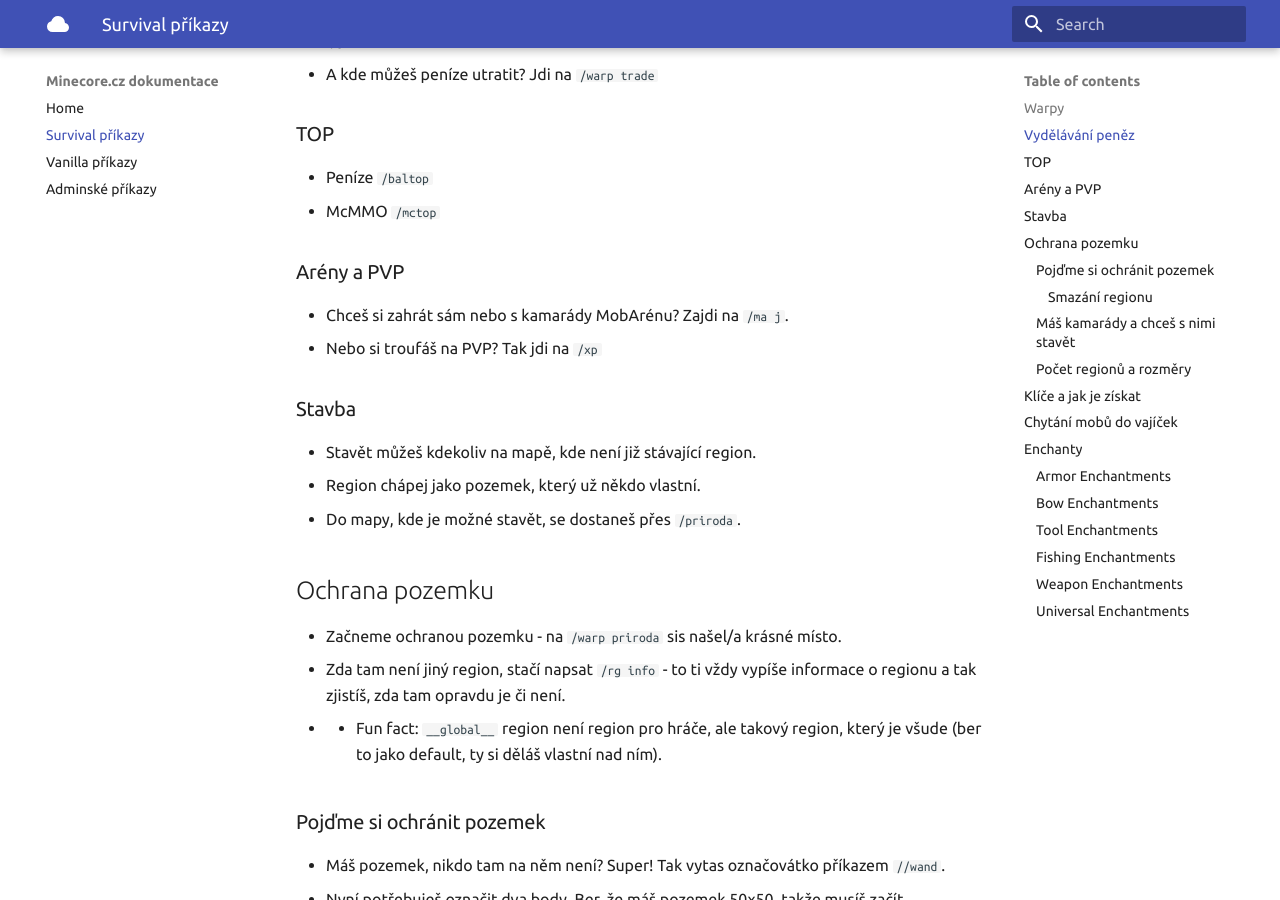
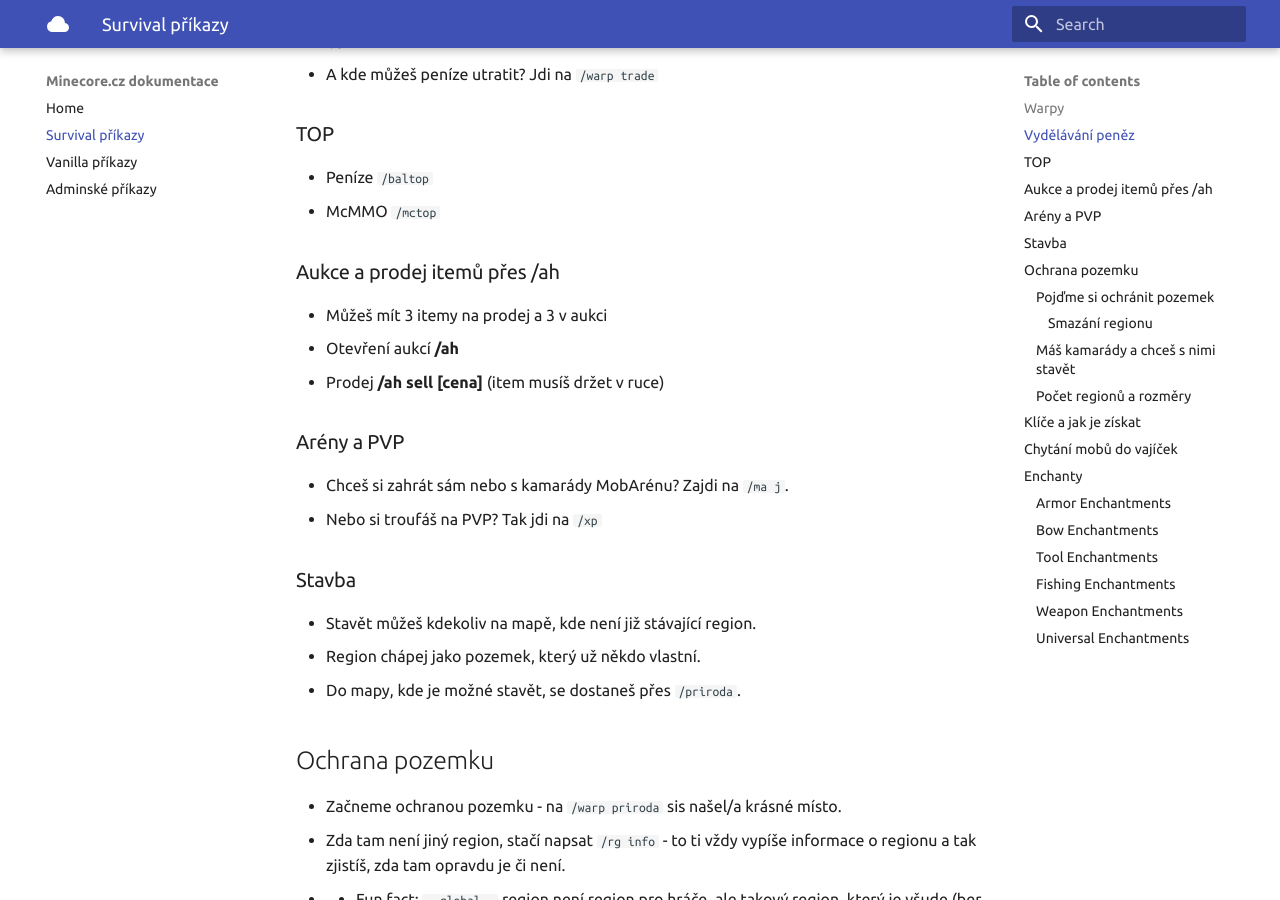
Before and after one commit to Ownercz/minecore-docs, an MkDocs documentation site: the page built from docs/survival.md, in a window 1280 px wide and 900 px high, scrolled down 453 px. Built offline with MkDocs 1.6.1 and Material for MkDocs 9.7.7, drawn with Linux system fonts in a browser that asks for light colours.

Commit message:
Update survival.md

````diff
--- a/docs/survival.md
+++ b/docs/survival.md
@@ -15,6 +15,11 @@
 
 - Peníze  ```/baltop```
 - McMMO  ```/mctop```
+
+### Aukce a prodej itemů přes /ah
+- Můžeš mít 3 itemy na prodej a 3 v aukci
+- Otevření aukcí **/ah**
+- Prodej **/ah sell [cena]** (item musíš držet v ruce)
 
 ### Arény a PVP
 - Chceš si zahrát sám nebo s kamarády MobArénu? Zajdi na  ```/ma j```.
````
